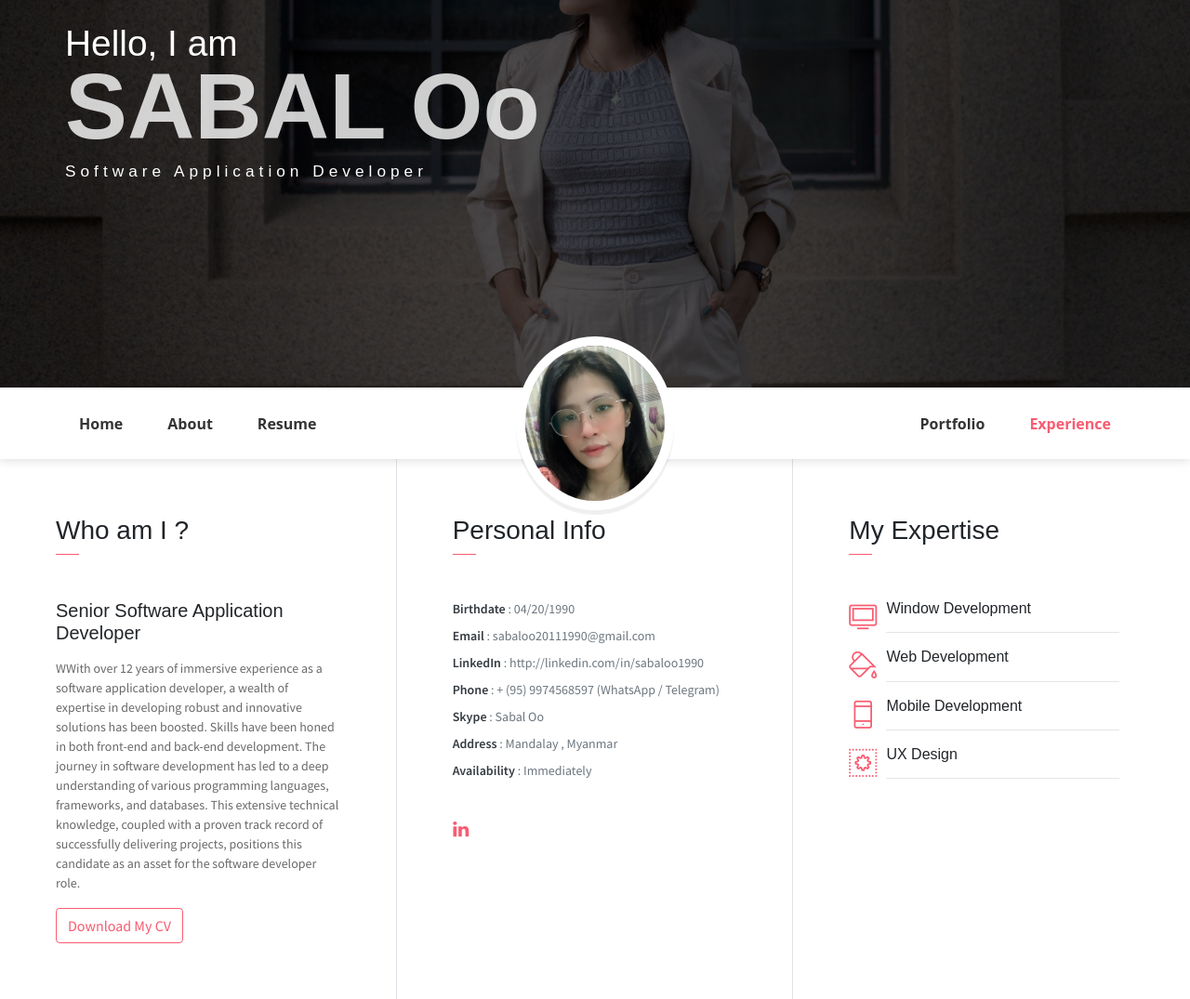
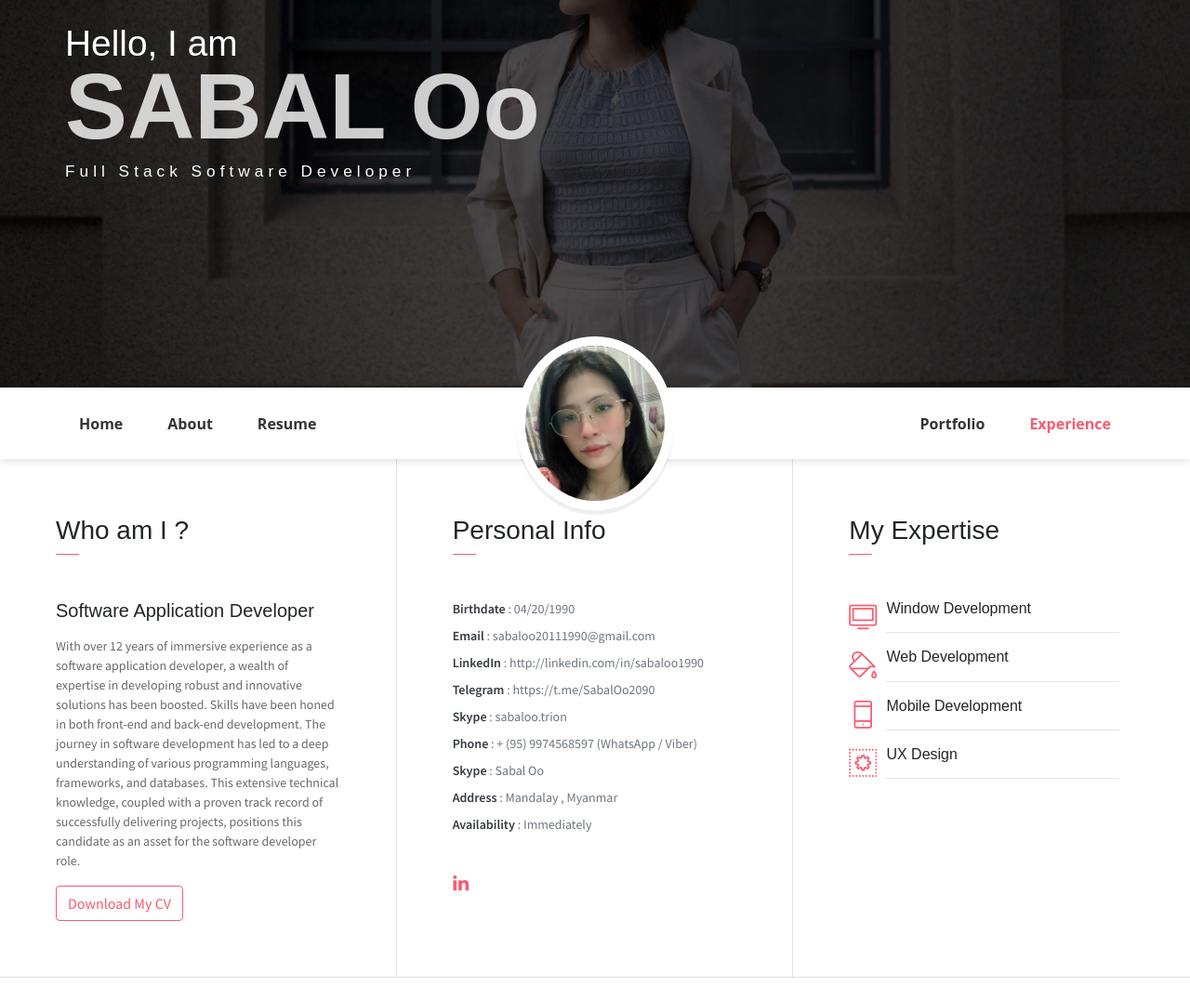
Before and after one commit to BaeEu/Sabal, a website: page Portfolio/index.html in a window 1280 px wide. Shown: the part 223-1298 px from the top of the page at 93% size. Drawn offline with Linux system fonts and the light colour scheme; some packages are replaced by stand-ins of ours; some icons are missing.

Commit message:
Modified Social Account

```diff
--- a/Portfolio/index.html
+++ b/Portfolio/index.html
@@ -21,7 +21,7 @@
             <div class="header-content">
                 <h4 class="header-subtitle">Hello, I am </h4>
                 <h1 class="header-title">SABAL Oo</h1>
-                <h6 class="header-mono">Software Application Developer</h6>
+                <h6 class="header-mono">Full Stack Software Developer</h6>
             </div>
         </div>
     </header>
@@ -48,7 +48,7 @@
                     <img src="assets/imgs/Sabal 11.jpg" alt="" class="brand-img">
                     <li class="brand-txt">
                         <h5 class="brand-title">SABAL Oo</h5>
-                        <div class="brand-subtitle">Software Application Developer</div>
+                        <div class="brand-subtitle">Full Stack Software Developer</div>
                     </li>
                 </ul>
                 <ul class="navbar-nav ml-auto">
@@ -67,8 +67,8 @@
             <div class="col-lg-4 about-card">
                 <h3 class="font-weight-light">Who am I ?</h3>
                 <span class="line mb-5"></span>
-                <h5 class="mb-3">Senior Software Application Developer</h5>
-                <p class="mt-20">WWith over 12 years of immersive experience as a software application
+                <h5 class="mb-3">Software Application Developer</h5>
+                <p class="mt-20">With over 12 years of immersive experience as a software application
                     developer, a wealth of expertise in developing robust and innovative
                     solutions has been boosted. Skills have been honed in both front-end
                     and back-end development. The journey in software development has
@@ -87,7 +87,9 @@
                     <li><span>Birthdate</span> : 04/20/1990</li>
                     <li><span>Email</span> : sabaloo20111990@gmail.com</li>
                     <li><span>LinkedIn</span> : http://linkedin.com/in/sabaloo1990</li>
-                    <li><span>Phone</span> : + (95) 9974568597 (WhatsApp / Telegram)</li>
+                    <li><span>Telegram</span> : https://t.me/SabalOo2090</li>
+                    <li><span>Skype</span>    : sabaloo.trion</li>
+                    <li><span>Phone</span> : + (95) 9974568597 (WhatsApp / Viber)</li>
                     <li><span>Skype</span> : Sabal Oo </li>
                     <li><span>Address</span> : Mandalay , Myanmar</li>
                     <li><span>Availability</span> : Immediately</li>
```
